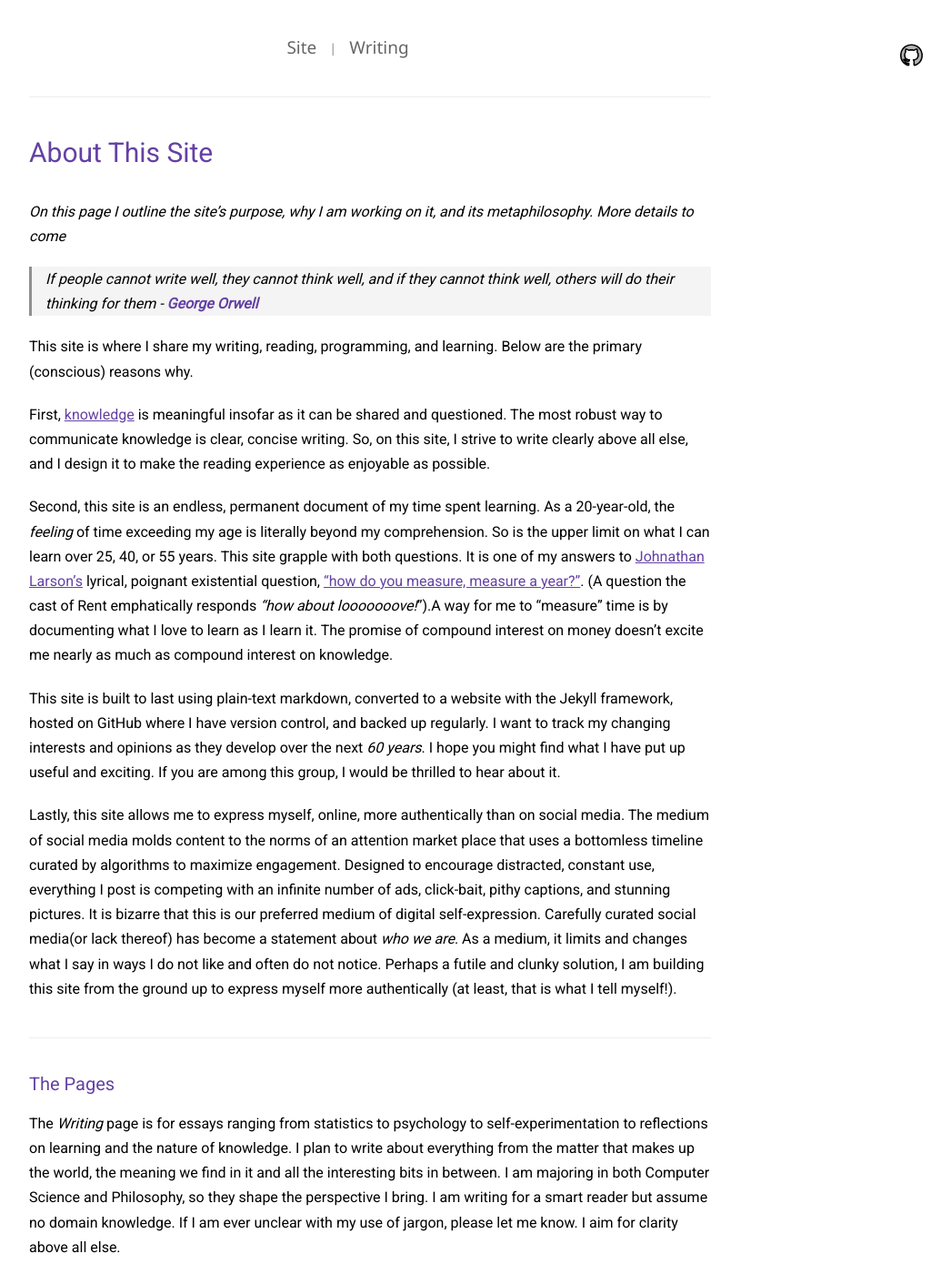
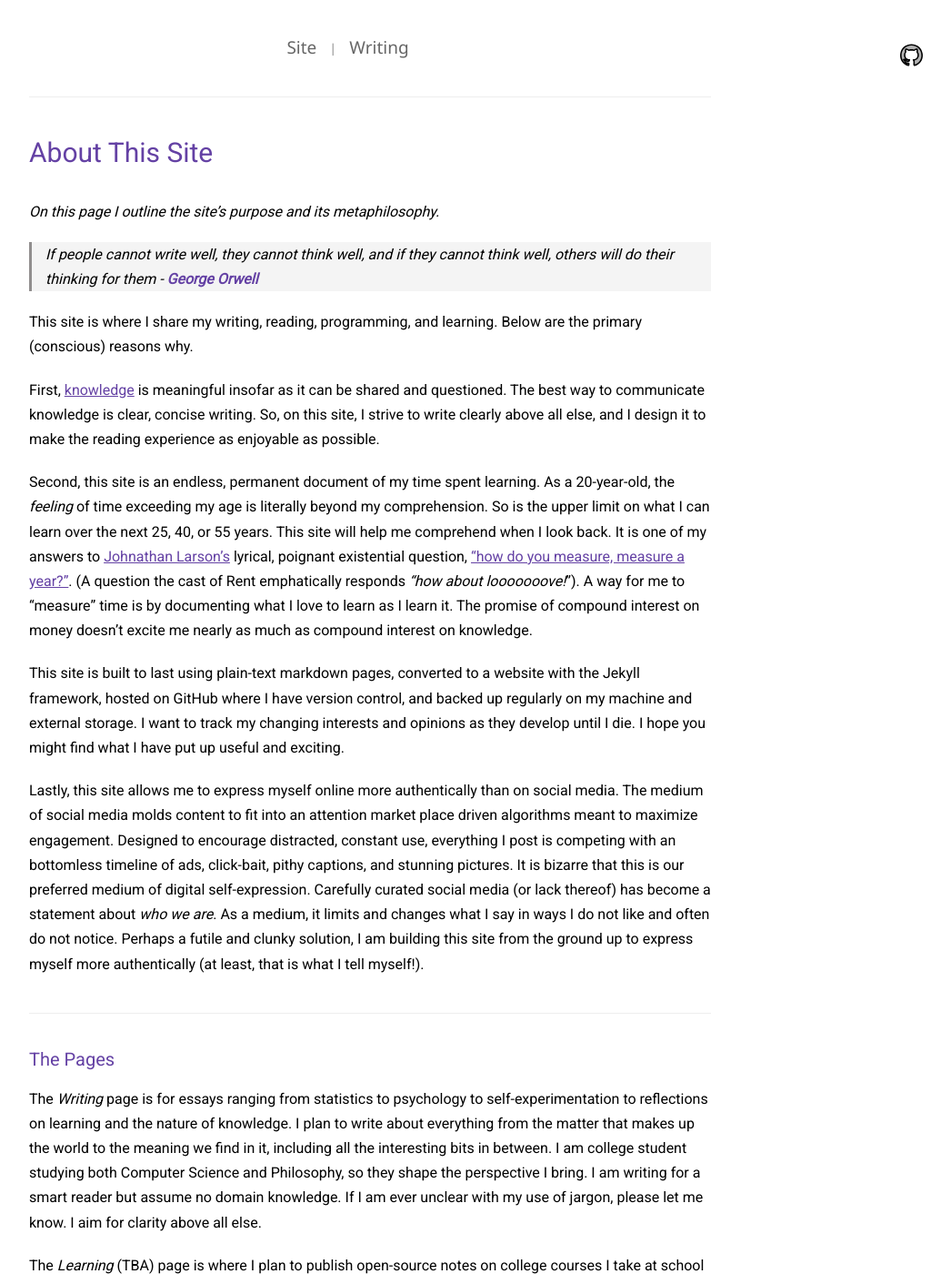
Before and after one commit to armanjindal/armanjindal.github.io, a Jekyll site: the page built from about.md, in a window 1280 px wide and 1400 px high. Shown: the whole window at 91% size, without its empty margins (233-1279 px from the left). Built offline with Jekyll 4.4.1, drawn with Linux system fonts in a browser that asks for light colours; nearby versions of some CDN libraries; some of the changed text lies outside the part shown.

Commit message:
updated site page

```diff
--- a/about.md
+++ b/about.md
@@ -4,23 +4,23 @@ permalink: site/
 profile: false
 ---
 # About This Site
-*On this page I outline the site's purpose, why I am working on it, and its metaphilosophy. More details to come*
+*On this page I outline the site's purpose and its metaphilosophy.*
 
 > If people cannot write well, they cannot think well, and if they cannot think well, others will do their thinking for them - **George Orwell**
 
 This site is where I share my writing, reading, programming, and learning. Below are the primary (conscious) reasons why.
 
-First, [knowledge](https://en.wikipedia.org/wiki/Knowledge) is meaningful insofar as it can be shared and questioned. The most robust way to communicate knowledge is clear, concise writing. So, on this site, I strive to write clearly above all else, and I design it to make the reading experience as enjoyable as possible.
+First, [knowledge](https://en.wikipedia.org/wiki/Knowledge) is meaningful insofar as it can be shared and questioned. The best way to communicate knowledge is clear, concise writing. So, on this site, I strive to write clearly above all else, and I design it to make the reading experience as enjoyable as possible.
 
-Second, this site is an endless, permanent document of my time spent learning. As a 20-year-old, the *feeling* of time exceeding my age is literally beyond my comprehension. So is the upper limit on what I can learn over 25, 40, or 55 years. This site grapple with both questions. It is one of my answers to [Johnathan Larson's](https://en.wikipedia.org/wiki/Jonathan_Larson) lyrical, poignant existential question, ["how do you measure, measure a year?"](https://youtu.be/hj7LRuusFqo?t=33). (A question the cast of Rent emphatically responds *"how about looooooove!*").A way for me to "measure" time is by documenting what I love to learn as I learn it. The promise of compound interest on money doesn't excite me nearly as much as compound interest on knowledge.
+Second, this site is an endless, permanent document of my time spent learning. As a 20-year-old, the *feeling* of time exceeding my age is literally beyond my comprehension. So is the upper limit on what I can learn over the next 25, 40, or 55 years. This site will help me comprehend when I look back. It is one of my answers to [Johnathan Larson's](https://en.wikipedia.org/wiki/Jonathan_Larson) lyrical, poignant existential question, ["how do you measure, measure a year?"](https://youtu.be/hj7LRuusFqo?t=33). (A question the cast of Rent emphatically responds *"how about looooooove!*"). A way for me to "measure" time is by documenting what I love to learn as I learn it. The promise of compound interest on money doesn't excite me nearly as much as compound interest on knowledge.
 
-This site is built to last using plain-text markdown, converted to a website with the Jekyll framework, hosted on GitHub where I have version control, and backed up regularly. I want to track my changing interests and opinions as they develop over the next *60 years*. I hope you might find what I have put up useful and exciting. If you are among this group, I would be thrilled to hear about it.
+This site is built to last using plain-text markdown pages, converted to a website with the Jekyll framework, hosted on GitHub where I have version control, and backed up regularly on my machine and external storage. I want to track my changing interests and opinions as they develop until I die. I hope you might find what I have put up useful and exciting.
 
-Lastly, this site allows me to express myself, online, more authentically than on social media. The medium of social media molds content to the norms of an attention market place that uses a bottomless timeline curated by algorithms to maximize engagement. Designed to encourage distracted, constant use, everything I post is competing with an infinite number of ads, click-bait, pithy captions, and stunning pictures. It is bizarre that this is our preferred medium of digital self-expression. Carefully curated social media(or lack thereof) has become a statement about *who we are*. As a medium, it limits and changes what I say in ways I do not like and often do not notice. Perhaps a futile and clunky solution, I am building this site from the ground up to express myself more authentically (at least, that is what I tell myself!).
+Lastly, this site allows me to express myself online more authentically than on social media. The medium of social media molds content to fit into an attention market place driven algorithms meant to maximize engagement. Designed to encourage distracted, constant use, everything I post is competing with an bottomless timeline of ads, click-bait, pithy captions, and stunning pictures. It is bizarre that this is our preferred medium of digital self-expression. Carefully curated social media (or lack thereof) has become a statement about *who we are*. As a medium, it limits and changes what I say in ways I do not like and often do not notice. Perhaps a futile and clunky solution, I am building this site from the ground up to express myself more authentically (at least, that is what I tell myself!).
 
 ---
 ### The Pages
- The *Writing* page is for essays ranging from statistics to psychology to self-experimentation to reflections on learning and the nature of knowledge. I plan to write about everything from the matter that makes up the world, the meaning we find in it and all the interesting bits in between. I am majoring in both Computer Science and Philosophy, so they shape the perspective I bring.  I am writing for a smart reader but assume no domain knowledge. If I am ever unclear with my use of jargon, please let me know. I aim for clarity above all else.
+ The *Writing* page is for essays ranging from statistics to psychology to self-experimentation to reflections on learning and the nature of knowledge. I plan to write about everything from the matter that makes up the world to the meaning we find in it, including all the interesting bits in between. I am college student studying both Computer Science and Philosophy, so they shape the perspective I bring.  I am writing for a smart reader but assume no domain knowledge. If I am ever unclear with my use of jargon, please let me know. I aim for clarity above all else.
 
  The *Learning* (TBA) page is where I plan to publish open-source notes on college courses I take at school and online. I welcome other collaborators through GitHub. Credit, of course, will be given. The best education material must be made available to everyone. I am privileged to have access to the learning opportunities I do. I want to share them to the best of my ability.
 
@@ -30,20 +30,20 @@ Lastly, this site allows me to express myself, online, more authentically than o
 ### Target Audience
 There are two. In order of priority, the first is my future self. I am writing to remind myself of ideas I thought were important enough to share. What I share is my own opinion formulated to the best of my ability at the time of writing. Since I forget with time, this is my reminder.
 
-Of course, the other audience is **you**. Whoever you may be. I hope you are an intelligent, kind, open-minded, critical interlocutor.  If we disagree, then my goal is that the source of your disagreement is clear. This means I took a stance distinguishable enough for you to isolate it and critique it. I would appreciate nothing more than an [email](mailto:arman.jindal@columbia.edu) explaining what I've missed, and how you think I can improve. Just because I welcome feedback does not mean I always act on it.
+Of course, the other audience is **you**. Whoever you may be. I hope you are an intelligent, kind, open-minded, critical interlocutor.  If we disagree, then my goal is that the source of our disagreement is clear. This means I took a stance distinguishable enough for you to isolate it and critique it. I would appreciate nothing more than an [email](mailto:arman.jindal@columbia.edu) explaining what I've missed, and how you think I can improve. But just because I welcome criticism does not mean I always accept it.
 
 ---
 ### On Completion
-Completing anything is always a difficult thing. So to sidestep this, everything is a draft, and I will perpetually be editing. My mind is changing in response to well-argued points and new experiences. I will update my essays to the best of my ability.  So write to me if you disagree. It is always worth it.
+Completing anything is always a difficult thing. To sidestep this, everything is a draft. I will perpetually be editing. My mind is changing in response to well-argued points, new information and new experience. I will update my beliefs and essays to the best of my ability.  So write to me if you disagree. It is always worth it.
 
 ---
 ### Miscellaneous
-The links I provide will point as directly as I can find to the specific idea I am referencing I firmly believe in the honest attribution of ideas. My goal is to steal like an artist, but give credit like a (good) academic. I recognize that I am standing on the shoulders of all those who came before me, and particularly the few I have read.
+The links I provide will point as directly as possible to the specific idea. I firmly believe in the honest attribution of ideas. My goal is to steal like a (good) artist, but give credit like a (good) academic. I recognize that I am standing on the shoulders of all those who came before me, and particularly the few I have read.
 
 The source code is available [here](https://github.com/armanjindal/armanjindal.github.io). To drop comments on writing, you can do so via GitHub or email.
 
 
-The icon in the right is for [my Github](https://github.com/armanjindal/armanjindal.github.io).  You can find the code for this site and other projects there too. For a potential employer, please reach out for a private link. Mainly for [(COMS 4118) Operating Systems](http://www.cs.columbia.edu/~jae/4118/) Normally I do not care much for code produced for coursework, but my experience taking OS where we did significant Linux kernel hacking that included implementing a custom scheduler, concurrent kernel level key-value store, custom file system, and more, is work I am proud of. However, I cannot put my code in a public repository at the professor's request.
+The icon in the right is for [my Github](https://github.com/armanjindal/armanjindal.github.io).  You can find the code for this site and my other projects there too. Potential employer, please reach out for a private link. This is mainly for the code for [(COMS 4118) Operating Systems](http://www.cs.columbia.edu/~jae/4118/). Normally I do not care much for code produced in coursework, but my experience taking OS was tough and incredible. We spent hundreds of hours hacking the Linux kernel. These included implementing a custom scheduler, a concurrent kernel level key-value store, a custom file system, and more. OS is the toughest class I have taken and it is work I am proud of. However, I cannot put my code in a public repository.
 
 This site, like my self, is at an early stage of development and rapidly changing.  If you any ideas for improvement in any way, drop me an email!
 
```
Also changed, not shown: 1 other file.
